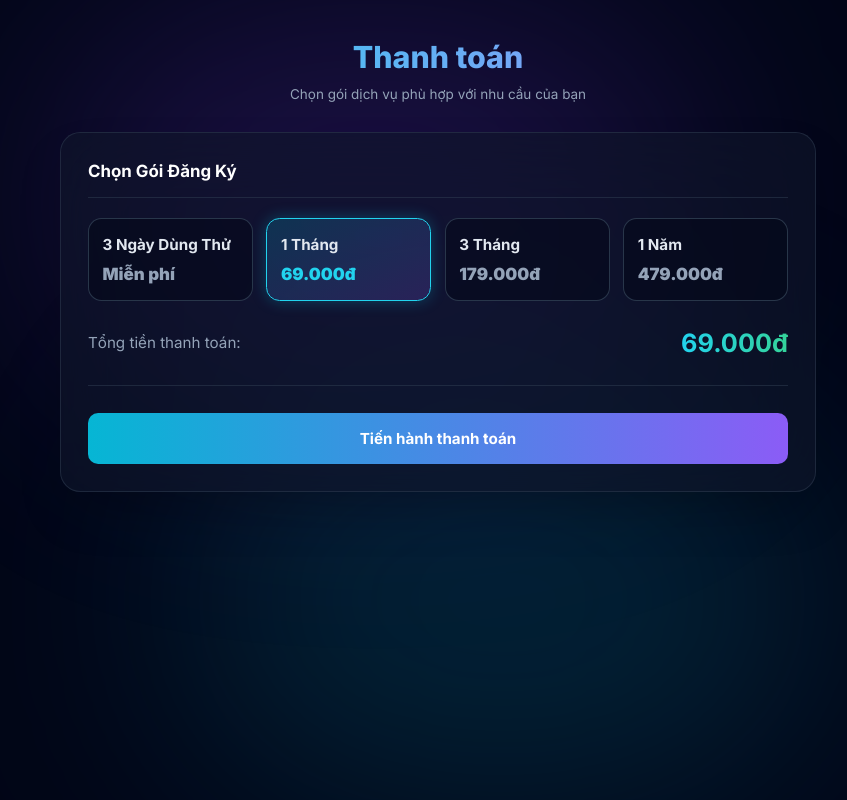
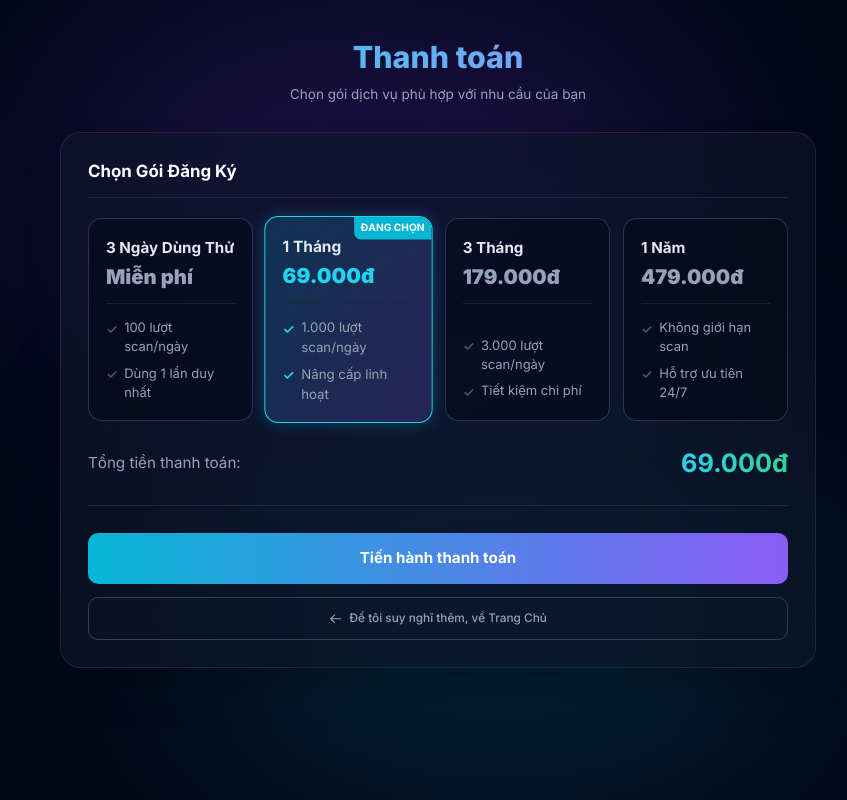
Before and after one commit to fairyautomation-byte/fairy-house-keys, a Next.js app: page /checkout in a window 1280 px wide. Shown: the whole page, without its empty margins (202-1049 px from the left). Built offline with nearby package versions, Linux system fonts and the light colour scheme.

Commit message:
style: improve checkout page package cards and add skip button

```diff
--- a/src/app/checkout/page.tsx
+++ b/src/app/checkout/page.tsx
@@ -2,11 +2,11 @@
 import { useState, useEffect, Suspense } from 'react';
 import { useRouter, useSearchParams } from 'next/navigation';
 
-const PLAN_PRICES: Record<string, {name: string, price: number}> = {
-  trial: { name: '3 Ngày Dùng Thử', price: 0 },
-  monthly: { name: '1 Tháng', price: 69000 },
-  quarterly: { name: '3 Tháng', price: 179000 },
-  yearly: { name: '1 Năm', price: 479000 },
+const PLAN_PRICES: Record<string, {name: string, price: number, features: string[]}> = {
+  trial: { name: '3 Ngày Dùng Thử', price: 0, features: ['100 lượt scan/ngày', 'Dùng 1 lần duy nhất'] },
+  monthly: { name: '1 Tháng', price: 69000, features: ['1.000 lượt scan/ngày', 'Nâng cấp linh hoạt'] },
+  quarterly: { name: '3 Tháng', price: 179000, features: ['3.000 lượt scan/ngày', 'Tiết kiệm chi phí'] },
+  yearly: { name: '1 Năm', price: 479000, features: ['Không giới hạn scan', 'Hỗ trợ ưu tiên 24/7'] },
 };
 
 function CheckoutContent() {
@@ -95,12 +95,21 @@ function CheckoutContent() {
                 <div
                   key={id}
                   onClick={() => setSelectedPlanId(id)}
-                  className={`cursor-pointer rounded-2xl p-4 border transition-all ${selectedPlanId === id ? 'bg-gradient-to-br from-cyan-500/20 to-violet-500/20 border-cyan-400 shadow-[0_0_15px_rgba(6,182,212,0.3)]' : 'bg-slate-950/50 border-slate-700/80 hover:border-slate-500'}`}
+                  className={`cursor-pointer rounded-2xl p-5 border transition-all flex flex-col relative overflow-hidden ${selectedPlanId === id ? 'bg-gradient-to-br from-cyan-500/20 to-violet-500/20 border-cyan-400 shadow-[0_0_15px_rgba(6,182,212,0.3)] scale-[1.02]' : 'bg-slate-950/50 border-slate-700/80 hover:border-slate-500'}`}
                 >
-                  <h3 className="text-lg font-bold text-slate-200">{p.name}</h3>
-                  <p className={`mt-2 font-black text-xl ${selectedPlanId === id ? 'text-cyan-400' : 'text-slate-400'}`}>
+                  {selectedPlanId === id && <div className="absolute top-0 right-0 bg-cyan-500 text-white text-[10px] font-bold px-2 py-1 rounded-bl-lg z-10">ĐANG CHỌN</div>}
+                  <h3 className="text-lg font-bold text-slate-200 mb-1">{p.name}</h3>
+                  <p className={`font-black text-2xl mb-4 pb-4 border-b border-slate-800/80 ${selectedPlanId === id ? 'text-cyan-400' : 'text-slate-400'}`}>
                     {p.price === 0 ? 'Miễn phí' : `${p.price.toLocaleString('vi-VN')}đ`}
                   </p>
+                  <ul className="space-y-2 mt-auto">
+                    {p.features.map((f, i) => (
+                      <li key={i} className="text-[13px] text-slate-400 flex items-start gap-2">
+                        <span className={`font-bold mt-0.5 ${selectedPlanId === id ? 'text-cyan-400' : 'text-slate-600'}`}>✓</span>
+                        {f}
+                      </li>
+                    ))}
+                  </ul>
                 </div>
               ))}
             </div>
@@ -115,9 +124,17 @@ function CheckoutContent() {
             <button
               onClick={handleCheckout}
               disabled={loading}
-              className="w-full py-4 rounded-xl bg-gradient-to-r from-cyan-500 to-violet-500 text-white font-bold hover:shadow-[0_0_20px_rgba(6,182,212,0.4)] transition-all disabled:opacity-50 text-lg"
+              className="w-full py-4 rounded-xl bg-gradient-to-r from-cyan-500 to-violet-500 text-white font-bold hover:shadow-[0_0_20px_rgba(6,182,212,0.4)] transition-all disabled:opacity-50 text-lg mb-4"
             >
               {loading ? 'Đang xử lý...' : (isTrial ? 'Kích hoạt ngay' : 'Tiến hành thanh toán')}
+            </button>
+
+            <button
+              onClick={() => router.push('/')}
+              className="w-full py-3.5 rounded-xl bg-transparent border border-slate-700 text-slate-400 font-medium hover:bg-slate-800 hover:text-white transition-all text-sm flex items-center justify-center gap-2"
+            >
+              <svg className="w-4 h-4" fill="none" stroke="currentColor" viewBox="0 0 24 24"><path strokeLinecap="round" strokeLinejoin="round" strokeWidth={2} d="M10 19l-7-7m0 0l7-7m-7 7h18" /></svg>
+              Để tôi suy nghĩ thêm, về Trang Chủ
             </button>
           </div>
         ) : (
```
